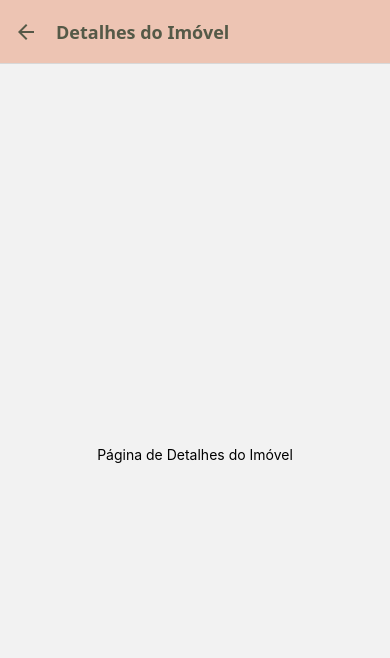
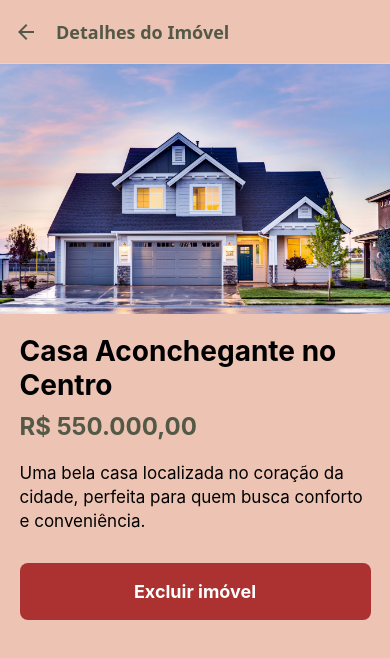
Before and after one commit to Wanderson-A-Timoteo/imobiliaria-app, a React Native app: screen / in a window 390 px wide. Both pictures are taken after a click on the element 195 px from the left and 398 px from the top of the page. Shown: the top 658 px of the page. Built offline with nearby package versions, Linux system fonts and the light colour scheme.

Commit message:
feat: Implementa UI da tela PaginaImovel

```diff
--- a/src/telas/PaginaImovel.js
+++ b/src/telas/PaginaImovel.js
@@ -1,18 +1,85 @@
 import React from 'react';
-import { View, Text, StyleSheet } from 'react-native';
+import { View, Text, StyleSheet, Image, TouchableOpacity, ScrollView } from 'react-native';
+import { SafeAreaView } from 'react-native-safe-area-context';
 
-export default function PaginaImovel({ navigation }) {
+const cores = {
+  fundo: '#EDC4B3',
+  verdeEscuro: '#545947',
+  branco: '#FFF',
+  vermelho: '#AC3131',
+};
+
+export default function PaginaImovel({ route, navigation }) {
+  const { imovelDados } = route.params;
+
+  const lidarCliqueExcluir = () => {
+    console.log('Excluir imóvel:', imovelDados.titulo);
+
+    navigation.goBack();
+  };
+
   return (
-    <View style={estilos.container}>
-      <Text>Página de Detalhes do Imóvel</Text>
-    </View>
+    <SafeAreaView style={estilos.container}>
+      <ScrollView>
+        <Image source={imovelDados.imagem} style={estilos.imagemImovel} />
+
+        <View style={estilos.conteudoContainer}>
+          <Text style={estilos.titulo}>{imovelDados.titulo}</Text>
+          <Text style={estilos.valor}>{imovelDados.valor}</Text>
+          <Text style={estilos.descricao}>{imovelDados.descricao}</Text>
+          <TouchableOpacity
+            style={estilos.botaoExcluir}
+            onPress={lidarCliqueExcluir}
+          >
+            <Text style={estilos.textoBotao}>Excluir imóvel</Text>
+          </TouchableOpacity>
+        </View>
+      </ScrollView>
+    </SafeAreaView>
   );
 }
 
 const estilos = StyleSheet.create({
   container: {
     flex: 1,
-    justifyContent: 'center',
+    backgroundColor: cores.fundo,
+  },
+  imagemImovel: {
+    width: '100%',
+    height: 250,
+    resizeMode: 'cover',
+  },
+  conteudoContainer: {
+    padding: '5%',
+  },
+  titulo: {
+    fontSize: 28,
+    fontWeight: 'bold',
+    color: '#000',
+    marginBottom: 10,
+  },
+  valor: {
+    fontSize: 24,
+    fontWeight: 'bold',
+    color: cores.verdeEscuro,
+    marginBottom: 20,
+  },
+  descricao: {
+    fontSize: 17,
+    color: '#000',
+    lineHeight: 24,
+    marginBottom: 30,
+  },
+  botaoExcluir: {
+    backgroundColor: cores.vermelho,
+    padding: 18,
+    borderRadius: 8,
+    width: '100%',
     alignItems: 'center',
   },
+  textoBotao: {
+    color: cores.branco,
+    fontSize: 18,
+    fontWeight: 'bold',
+  },
 });
```
